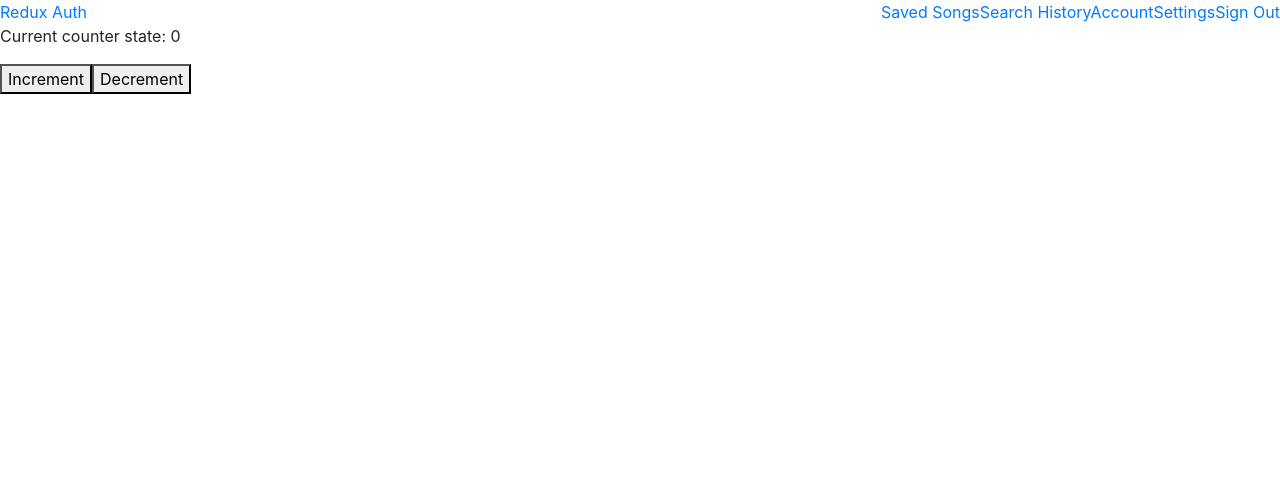
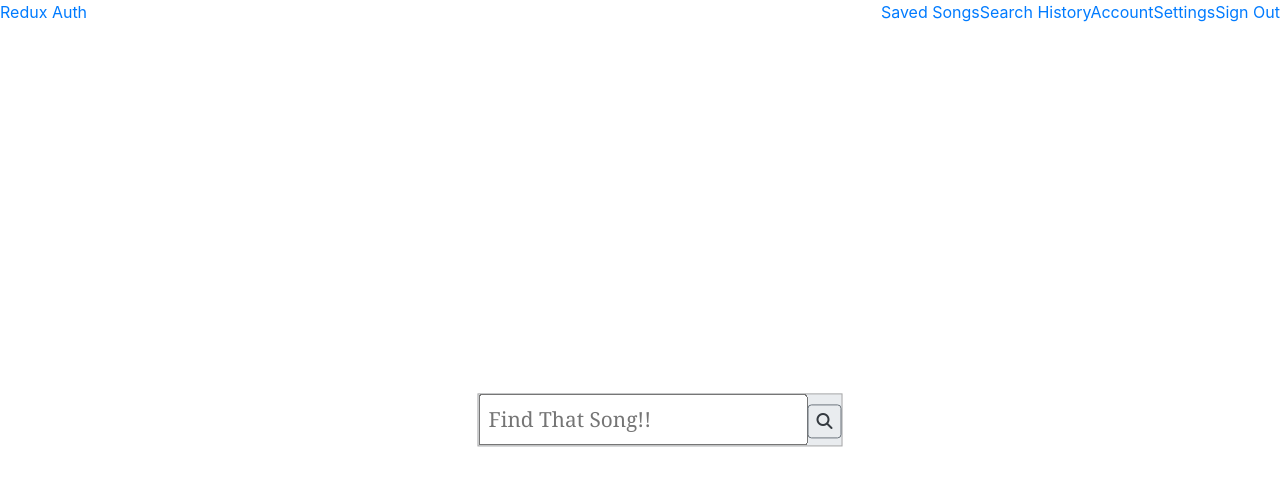
Before and after one commit to PeterBWu/that-song, a React (Create React App) app in the folder client/: page /counter in a window 1280 px wide. Shown: the top 486 px of the page. Built offline with nearby package versions, Linux system fonts and the light colour scheme; sample sign-in values are in the browser's storage.

Commit message:
adjusted saved page name and routes.  removed counter and renamed to saved.js

```diff
--- a/client/src/containers/Counter.js
+++ /dev/null
@@ -1,26 +0,0 @@
-import React, { Component } from 'react';
-import { connect } from 'react-redux';
-import { increment, decrement } from './../actions';
-
-import requireAuth from './../hoc/requireAuth';
-
-import App from '../components/App';
-
-class Counter extends Component {
-    render() {
-        return (
-            <div>
-                <p>Current counter state: {this.props.counter}</p>
-                <button onClick={this.props.increment}>Increment</button>
-                <button onClick={this.props.decrement}>Decrement</button>
-            </div>
-        );
-    }
-}
-
-// This state is equivalent to the object that's inside our reducers/index.js
-function mapStateToProps(state){
-    return { counter: state.counter.counter };
-}
-
-export default requireAuth(connect(mapStateToProps, {increment, decrement})(Counter));
--- a/client/src/containers/Header.js
+++ b/client/src/containers/Header.js
@@ -9,7 +9,7 @@ class Header extends Component {
         if(this.props.auth) {
             return (
                 <div style={{justifyContent:"flex-end"}}>
-                    <Link to='/counter'>Saved Songs</Link>
+                    <Link to='/saved'>Saved Songs</Link>
                     <Link to='/blogs'>Search History</Link>
                     <Link to='/createblog'>AccountSettings</Link>
                     <Link to='/signout'>Sign Out</Link>
--- /dev/null
+++ b/client/src/containers/Saved.js
@@ -0,0 +1,24 @@
+import React, { Component } from 'react';
+import { connect } from 'react-redux';
+import { increment, decrement } from '../actions';
+
+import requireAuth from '../hoc/requireAuth';
+
+import App from '../components/App';
+
+class Saved extends Component {
+    render() {
+        return (
+            <div>
+                <h1>Saved Songs</h1>
+            </div>
+        );
+    }
+}
+
+// This state is equivalent to the object that's inside our reducers/index.js
+function mapStateToProps(state){
+    return { counter: state.counter.counter };
+}
+
+export default requireAuth(connect(mapStateToProps, {increment, decrement})(Saved));
--- a/client/src/index.js
+++ b/client/src/index.js
@@ -6,7 +6,7 @@ import { createStore, applyMiddleware, compose } from 'redux';
 import reduxThunk from 'redux-thunk';
 
 import App from './components/App';
-import Counter from './containers/Counter';
+import Saved from './containers/Saved';
 import SignUp from './containers/auth/SignUp/SignUp';
 import SignIn from './containers/auth/SignIn';
 import SignOut from './containers/auth/SignOut';
@@ -34,7 +34,7 @@ ReactDOM.render(
                     <Route exact path='/signup' component={SignUp} />
                     <Route exact path='/signin' component={SignIn} />
                     <Route exact path='/signout' component={SignOut}/>
-                    <Route exact path='/counter' component={Counter} />
+                    <Route exact path='/saved' component={Saved} />
                     <Route exact path='/blogs/:blogId' component={Blog}/>
                     <Route exact path='/results' component={Results}/>
                     <Route component={LandingPage} />
```
